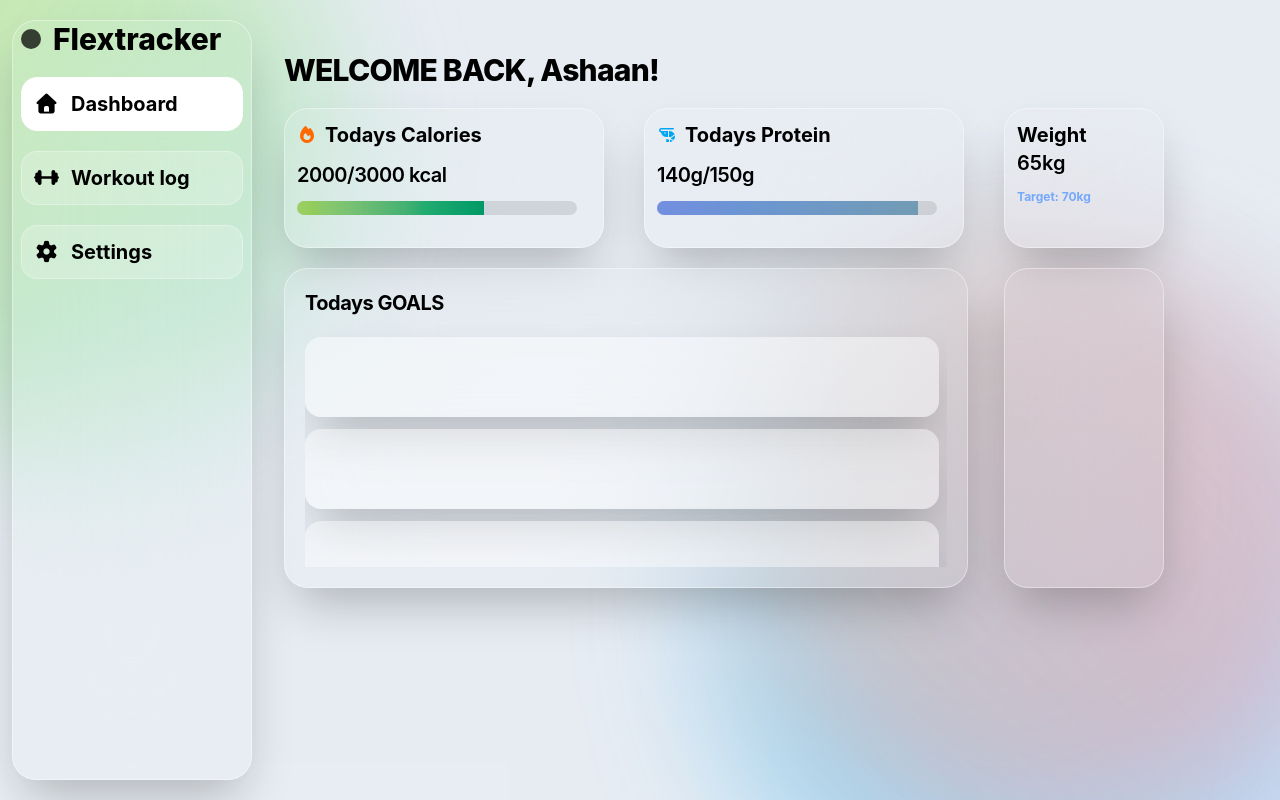
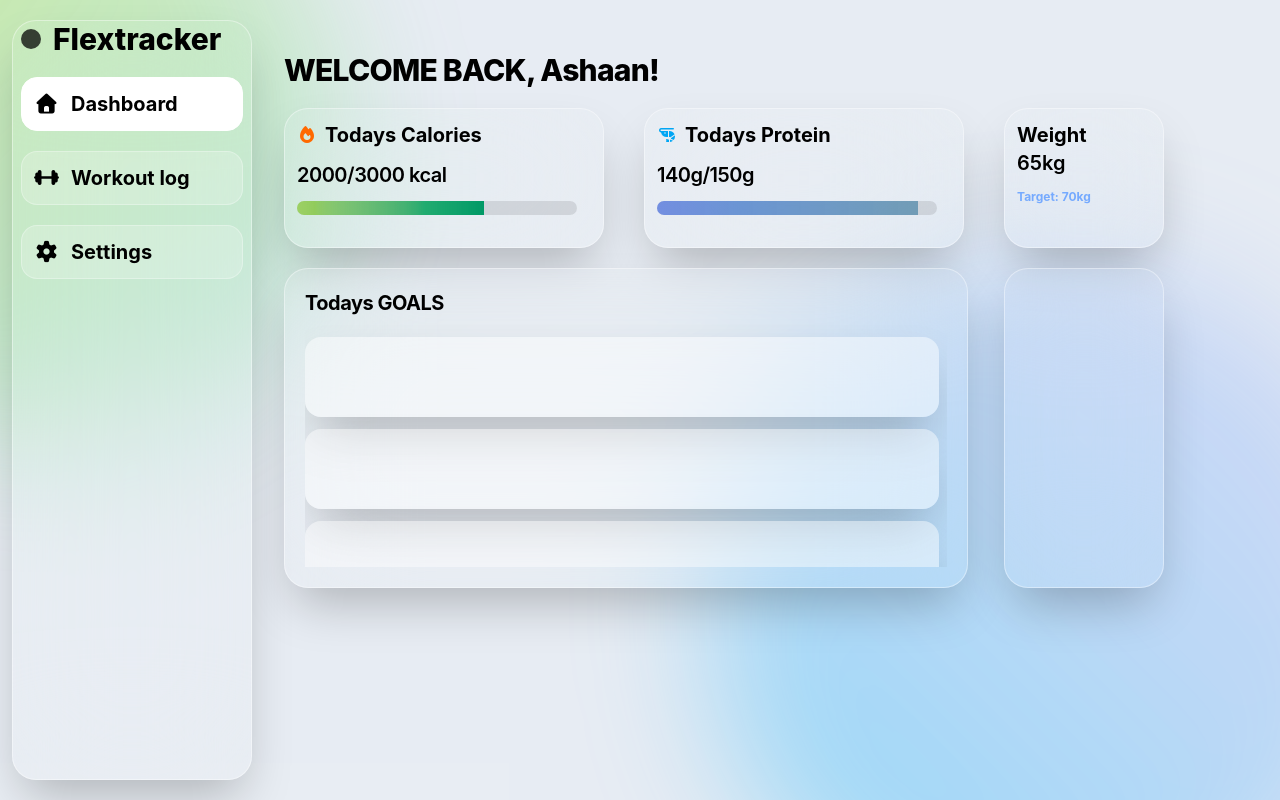
Before and after one commit to ashaanpy-web/Flex-tracker, a React (Vite) app: page / in a window 1280 px wide. Built offline with nearby package versions, Linux system fonts and the light colour scheme.

Commit message:
added dynamic glows bg

```diff
--- a/src/App.jsx
+++ b/src/App.jsx
@@ -18,15 +18,45 @@ export default function App() {
     (currentProtein / targetProtein) * 100,
     100,
   );
-
+  const getGLowClasses = () => {
+    if (activeTab == "dashboard") {
+      return {
+        glow1: "from-lime-400/40 to-emerald-400/20",
+        glow2: "from-sky-400/40 to-indigo-400/20",
+        glow3: "from-orange-300/30 to-red-400/30",
+      };
+    }
+    if (activeTab == "workout") {
+      return {
+        glow1: "from-red-500/40 to-orange-500/20",
+        glow2: "from-amber-500/30 to-yellow-400/20",
+        glow3: "from-rose-500/30 to-purple-600/20",
+      };
+    }
+    if (activeTab == "settings") {
+      return {
+        glow1: "from-purple-500/30 to-indigo-500/20",
+        glow2: "from-slate-400/30 to-zinc-500/20",
+        glow3: "from-cyan-500/20 to-blue-500/20",
+      };
+    }
+    return { glow1: "", glow2: "", glow3: "" };
+  };
+  const glows = getGLowClasses();
   return (
     <>
       <div className="bg-slate-200/80 min-h-screen relative pt-5 pb-5 pl-3 flex overflow-hidden costum-scrollbar">
         {/* Background Glows */}
         <div className="w-full h-full absolute top-0 left-0 z-0">
-          <div className="absolute top-[-20%] left-[-20%] w-150 h-150 rounded-full bg-linear-to-br from-lime-400/40 to-emerald-400/20 blur-3xl pointer-events-none z-0"></div>
-          <div className="absolute bottom-[-20%] right-[-10%] w-175 h-175 rounded-full bg-linear-to-tr from-sky-400/40 to-indigo-400/20 blur-3xl pointer-events-none z-0"></div>
-          <div className="bg-linear-to-br from-orange-300/30 to-red-400/30 h-150 w-150 rounded-full absolute bottom-[-5%] right-[-5%] z-0 blur-3xl pointer-events-none"></div>
+          <div
+            className={`absolute top-[-20%] left-[-20%] w-150 h-150 rounded-full bg-linear-to-br ${glows.glow1} blur-3xl pointer-events-none z-0 transition-all duration-700 ease-in-out`}
+          ></div>
+          <div
+            className={`absolute bottom-[-20%] right-[-10%] w-175 h-175 rounded-full bg-linear-to-tr ${glows.glow2} blur-3xl pointer-events-none z-0 transition-all duration-700 ease-in-out`}
+          ></div>
+          <div
+            className={`bg-linear-to-br ${glows.glow3} w-150 rounded-full absolute bottom-[-5%] right-[-5%] z-0 blur-3xl pointer-events-none transition-all duration-700 ease-in-out`}
+          ></div>
         </div>
 
         {/* Sidebar */}
```
